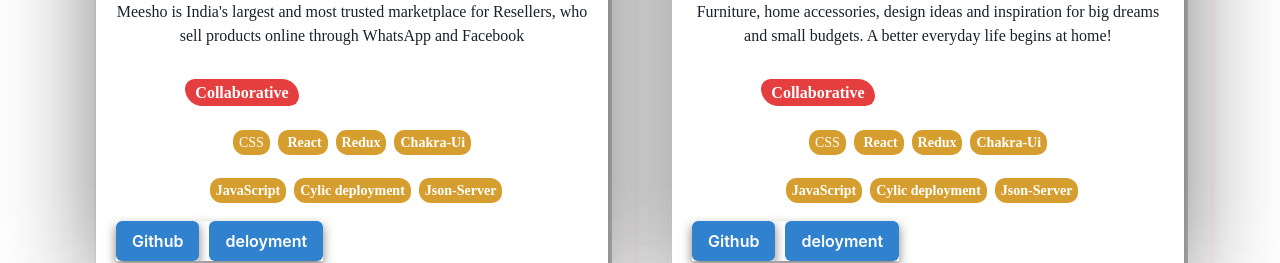
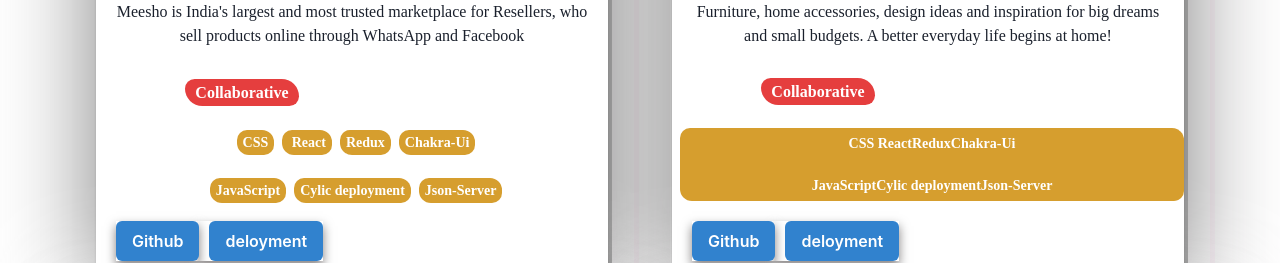
Before and after one commit to Sahil9214/Sahil9214.github.io, a React (Create React App) app: page / in a window 1280 px wide. Shown: the part 2280-2543 px from the top of the page. Built offline with nearby package versions, Linux system fonts and the light colour scheme.

Commit message:
portfolio added

```diff
--- a/src/Components/Navbar.jsx
+++ b/src/Components/Navbar.jsx
@@ -97,7 +97,7 @@
                   id="resume-link-1"
                   href={resume}
                   download="Utkarsh_Singhal-Resume"
-                  target="_blank"
+
                   className={`${style.resumes} nav-link resume`}
                   rel="noreferrer"
                 >
--- a/src/Components/Projects.jsx
+++ b/src/Components/Projects.jsx
@@ -66,7 +66,7 @@
                   fontWeight: "900",
                   padding: "5px 10px",
                   borderRadius: "10px 18px",
-                  marginRight: "220px",
+                  marginRight : "220px",
                 }}
               >
                 Collaborative
@@ -74,18 +74,18 @@
               <br />
               <br />
 
-              <Box className="tech_used_span" style={{ gap: "10px" }}>
-                <span className="tech_used_span1">CSS</span>
+              <Box style={{ gap: "10px" }}>
+                <span className="tech_used_span">CSS</span>
 
-                <span className="tech_used_span2"> React</span>
-                <span className="tech_used_span3">Redux</span>
-                <span className="tech_used_span4">Chakra-Ui</span>
+                <span className="tech_used_span"> React</span>
+                <span className="tech_used_span">Redux</span>
+                <span className="tech_used_span">Chakra-Ui</span>
                 <br />
                 <br />
-                <span className="tech_used_span5">JavaScript</span>
+                <span className="tech_used_span">JavaScript</span>
 
-                <span className="tech_used_span7">Cylic deployment</span>
-                <span className="tech_used_span8">Json-Server</span>
+                <span className="tech_used_span">Cylic deployment</span>
+                <span className="tech_used_span">Json-Server</span>
               </Box>
             </Box>
 
--- a/src/Styles/Project.css
+++ b/src/Styles/Project.css
@@ -86,7 +86,7 @@
   box-shadow: drop-shadow(0 0 0px rgb(255, 255, 255, 60%));
 }
 
-.tech_used_span1 {
+.tech_used_span{
   background-color: #d69e2e;
   color: #fff;
   font-family: Lobster Two, cursive;
@@ -95,7 +95,7 @@
   border-radius: 10px 12px;
   font-size: 14px;
 }
-.tech_used_span2 {
+.tech_used_span {
   background-color: #d69e2e;
   color: #fff;
   font-family: Lobster Two, cursive;
@@ -105,7 +105,7 @@
   font-size: 14px;
   margin-left: 8px;
 }
-.tech_used_span3 {
+.tech_used_span {
   background-color: #d69e2e;
   color: #fff;
   font-family: Lobster Two, cursive;
@@ -115,7 +115,7 @@
   font-size: 14px;
   margin-left: 8px;
 }
-.tech_used_span4 {
+.tech_used_span {
   background-color: #d69e2e;
   color: #fff;
   font-family: Lobster Two, cursive;
@@ -125,7 +125,7 @@
   font-size: 14px;
   margin-left: 8px;
 }
-.tech_used_span5 {
+.tech_used_span {
   background-color: #d69e2e;
   color: #fff;
   font-family: Lobster Two, cursive;
@@ -135,7 +135,7 @@
   font-size: 14px;
   margin-left: 8px;
 }
-.tech_used_span6 {
+.tech_used_span {
   background-color: #d69e2e;
   color: #fff;
   font-family: Lobster Two, cursive;
@@ -145,7 +145,7 @@
   font-size: 14px;
   margin-left: 8px;
 }
-.tech_used_span7 {
+.tech_used_span {
   background-color: #d69e2e;
   color: #fff;
   font-family: Lobster Two, cursive;
@@ -155,7 +155,7 @@
   font-size: 14px;
   margin-left: 8px;
 }
-.tech_used_span8 {
+.tech_used_span {
   background-color: #d69e2e;
   color: #fff;
   font-family: Lobster Two, cursive;
@@ -165,28 +165,28 @@
   font-size: 14px;
   margin-left: 8px;
 }
-.tech_used_span1:hover {
+.tech_used_span:hover {
   background-color: #e4c076;
 }
-.tech_used_span2:hover {
+.tech_used_span:hover {
   background-color: #e4c076;
 }
-.tech_used_span3:hover {
+.tech_used_span:hover {
   background-color: #e4c076;
 }
-.tech_used_span4:hover {
+.tech_used_span:hover {
   background-color: #e4c076;
 }
-.tech_used_span5:hover {
+.tech_used_span:hover {
   background-color: #e4c076;
 }
-.tech_used_span6:hover {
+.tech_used_span:hover {
   background-color: #e4c076;
 }
-.tech_used_span7:hover {
+.tech_used_span:hover {
   background-color: #e4c076;
 }
-.tech_used_span8:hover {
+.tech_used_span8hover {
   background-color: #e4c076;
 }
 .flexBox1 {
```
